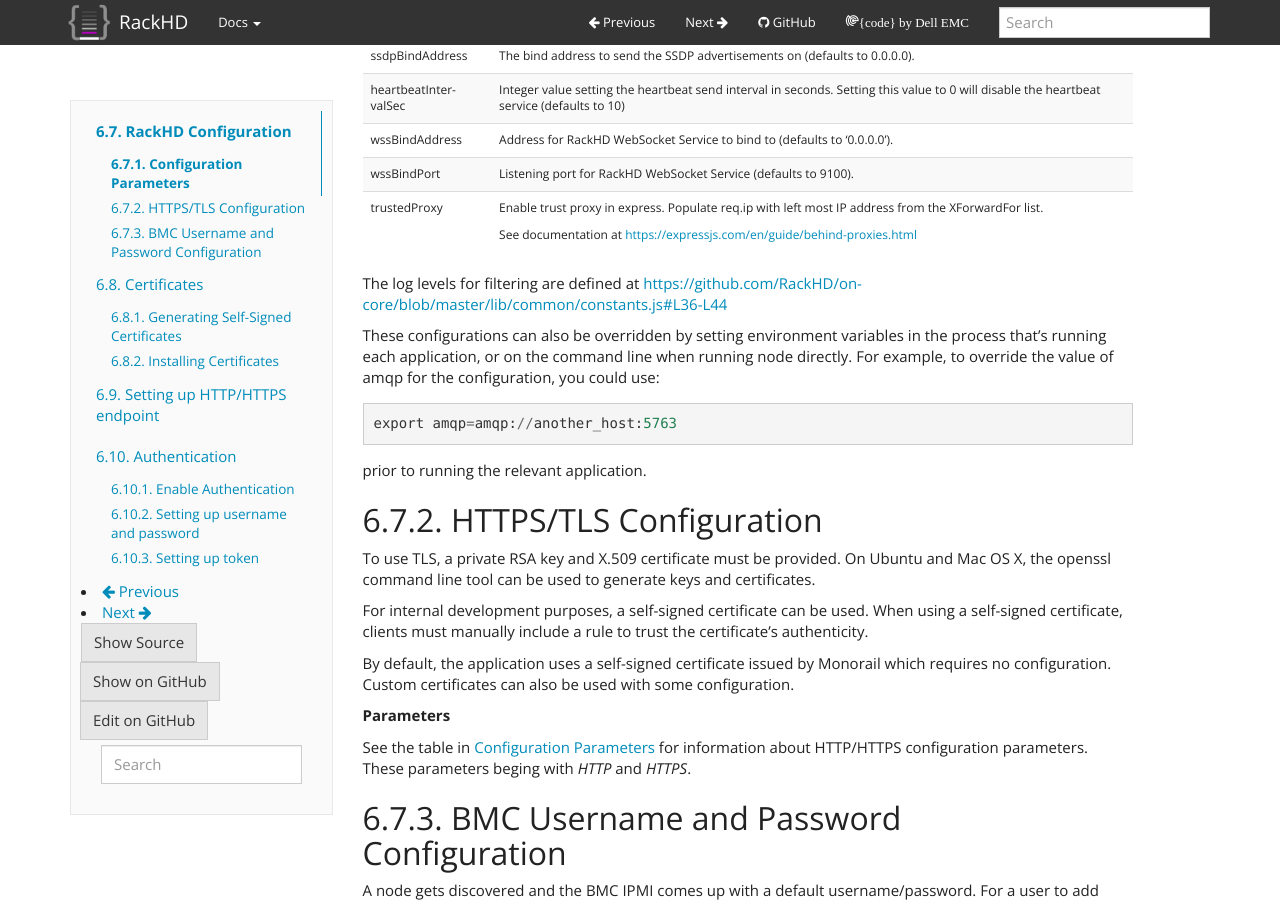
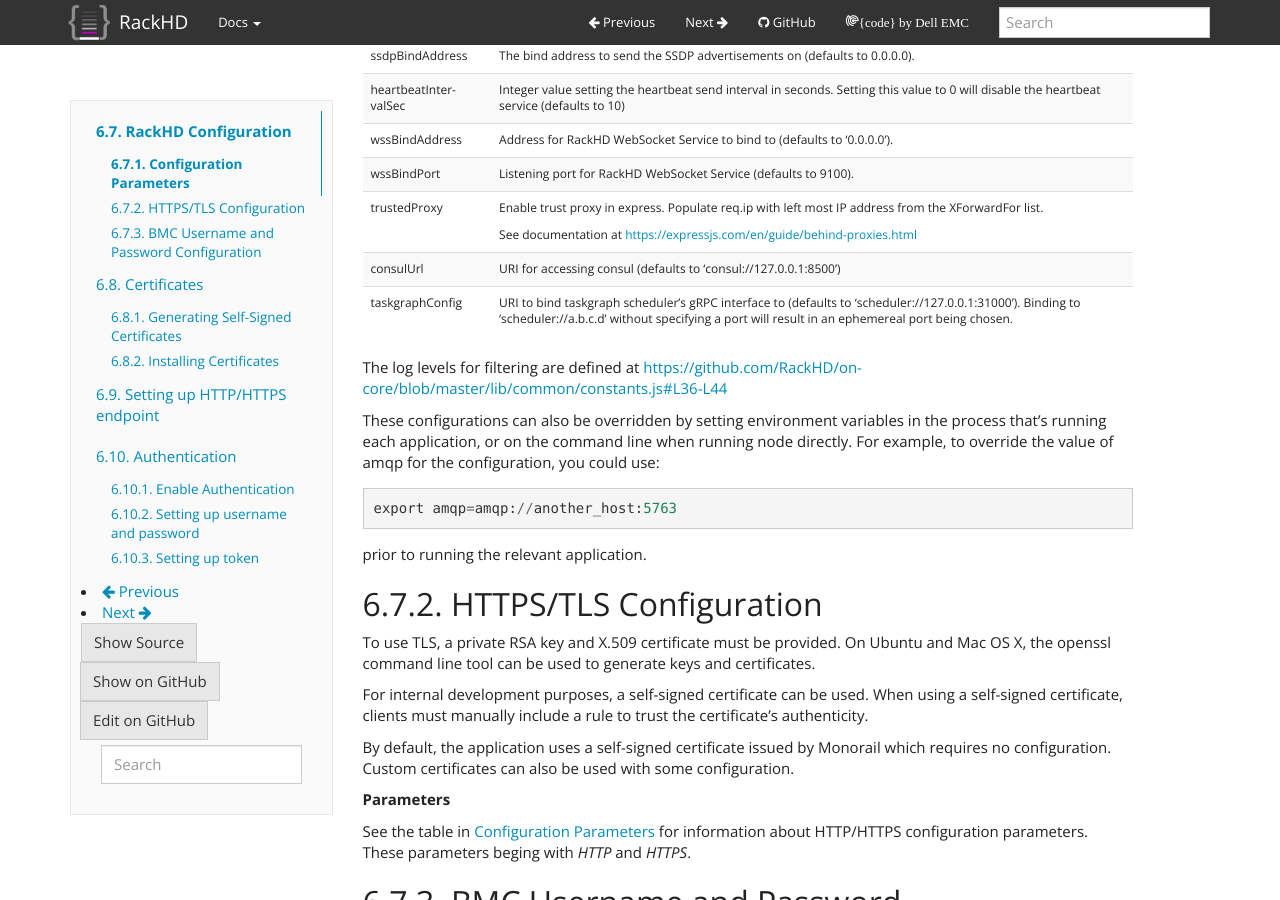
Before and after one commit to RackHD/docs, a Sphinx documentation site: the page built from docs/rackhd/configuration.rst, in a window 1280 px wide and 900 px high, scrolled down 3271 px. Built offline with Sphinx 7.4.7, drawn with Linux system fonts in a browser that asks for light colours.

Commit message:
Add consul and taskgraph gRPC configuration options

```diff
--- a/docs/rackhd/configuration.rst
+++ b/docs/rackhd/configuration.rst
@@ -189,6 +189,11 @@
       - Enable trust proxy in express. Populate req.ip with left most IP address from the XForwardFor list.
 
         See documentation at https://expressjs.com/en/guide/behind-proxies.html
+    * - consulUrl
+      - URI for accessing consul (defaults to 'consul://127.0.0.1:8500')
+    * - taskgraphConfig
+      - URI to bind taskgraph scheduler's gRPC interface to (defaults to 'scheduler://127.0.0.1:31000').  Binding to 'scheduler://a.b.c.d' without specifying a port will result in an ephemereal port being chosen.
+
 
 
 The log levels for filtering are defined at https://github.com/RackHD/on-core/blob/master/lib/common/constants.js#L36-L44
```
